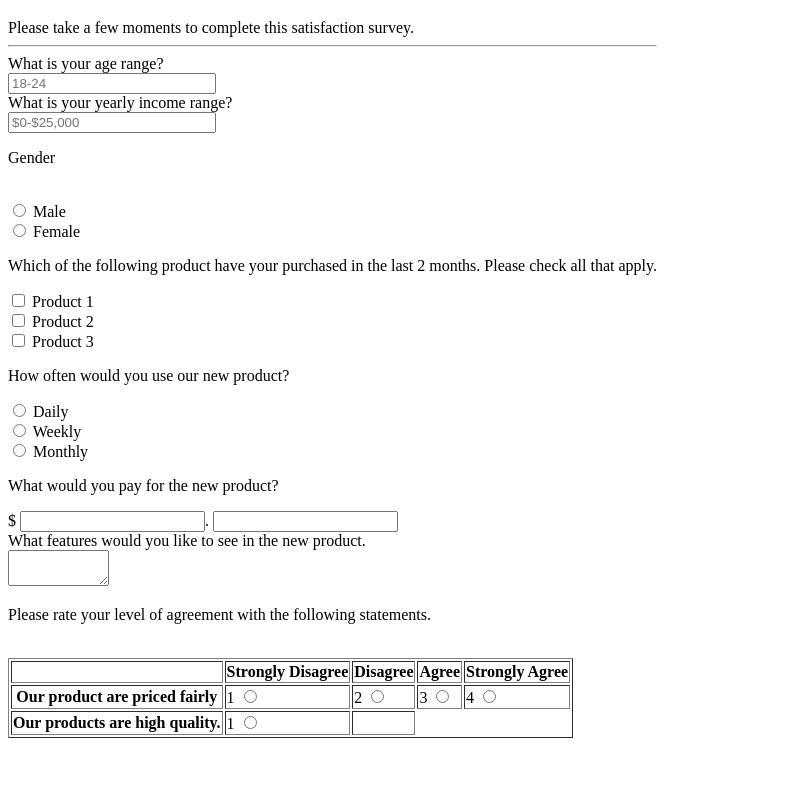
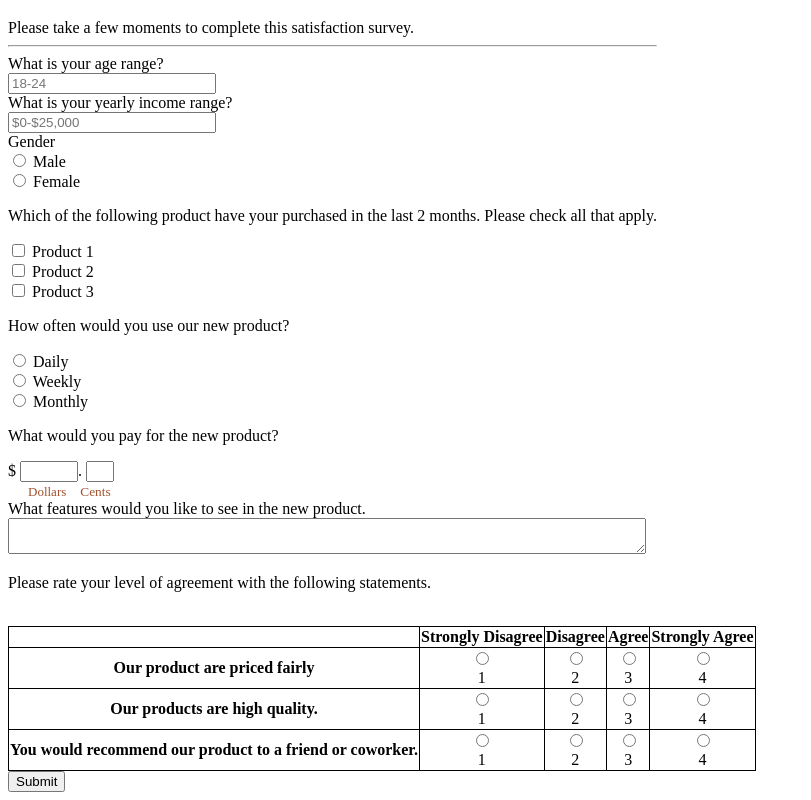
Before and after one commit to ngoc-hiep/IT, a plain HTML site: page learning/2.HTML/Thuc_hanh/thuc hanh html co ban/thuc_hanh_form/simpleform4.html in a window 1280 px wide. Shown: the part 80-880 px from the top of the page, without its empty margins (0-811 px from the left). Before the commit the page ends 826 px from the top, so only its background shows below. Drawn offline with Linux system fonts and the light colour scheme.

Commit message:
simpleform5

```diff
--- a/learning/2.HTML/Thuc_hanh/thuc hanh html co ban/thuc_hanh_form/simpleform4.html
+++ b/learning/2.HTML/Thuc_hanh/thuc hanh html co ban/thuc_hanh_form/simpleform4.html
@@ -37,11 +37,11 @@
         placeholder="$0-$25,000"
         class="number1"
       /><br />
-      <p>Gender</p><br />
+      <label>Gender</label><br />
       <input type="radio" name="gender1" id="male" value="Male" />
       <label for="male">Male</label><br />
-      <input type="radio" name="gender2" id="female" value="Female" />
-      <laber for="female">Female</laber><br />
+      <input type="radio" name="gender1" id="female" value="Female" />
+      <label for="female">Female</label><br />
       <p>
         Which of the following product have your purchased in the last 2 months.
         Please check all that apply.
@@ -53,24 +53,33 @@
       <input type="checkbox" name="product3" id="product3" value="product 3" />
       <label for="product3">Product 3</label><br />
       <p>How often would you use our new product?</p>
-      <input type="radio" name="often" value="Daily" />
-      <label for="often">Daily</label><br />
-      <input type="radio" name="often" value="Weekly" />
-      <label for="often">Weekly</label><br />
-      <input type="radio" name="often" value="Monthly" />
-      <label for="often">Monthly</label>
+      <input type="radio" name="often" id="Daily" value="Daily" />
+      <label for="Daily">Daily</label><br />
+      <input type="radio" name="often" id="Weekly" value="Weekly" />
+      <label for="Weekly">Weekly</label><br />
+      <input type="radio" name="often" id="Monthly" value="Monthly" />
+      <label for="Monthly">Monthly</label>
     </form>
     <p>What would you pay for the new product?</p>
     <label for="number1">$</label>
-    <input type="number" name="number1" value="" />.
-    <input type="number" name="cents" value="" /><br />
+    <input type="text" name="number1" value="" class="width2" />.
+    <input type="text" name="cents" value="" class="width" /><br />
+    <label class="text_p">Dollars</label>
+    <label class="text_c">Cents</label><br />
     <label for="text"
       >What features would you like to see in the new product.</label
     ><br />
-    <textarea id="text" name="text" rows="max" cols="10"></textarea><br />
+    <textarea
+      id="text"
+      name="text"
+      rows="max"
+      cols="10"
+      class="width3"
+    ></textarea
+    ><br />
     <p>Please rate your level of agreement with the following statements.</p>
     <br />
-    <table border="1">
+    <table class="border2">
       <tr>
         <th></th>
         <th>Strongly Disagree</th>
@@ -80,33 +89,62 @@
       </tr>
       <tr>
         <th>Our product are priced fairly</th>
-        <td>
+        <td class="inline">
+          <input type="radio" name="priced" id="1" value="1" /><br />
           <label for="1">1</label>
-          <input type="radio" name="1" value="" />
         </td>
-        <td>
+        <td class="inline">
+          <input type="radio" name="priced" id="2" value="2" /><br />
           <label for="2">2</label>
-          <input type="radio" name="2" value="" />
         </td>
-        <td>
+        <td class="inline">
+          <input type="radio" name="priced" id="4" value="3" /><br />
           <label for="3">3</label>
-          <input type="radio" name="3" value="" />
         </td>
-        <td>
+        <td class="inline">
+          <input type="radio" name="priced" id="4" value="4" /><br />
           <label for="4">4</label>
-          <input type="radio" name="4" value="" />
         </td>
       </tr>
       <tr>
         <th>Our products are high quality.</th>
-        <td>
-          <label for="1">1</label>
-          <input type="radio" name="1" value="" />
+        <td class="inline">
+          <input type="radio" name="high" id="5" value="1" /><br />
+          <label for="5">1</label>
         </td>
-        <td>
-          <label></label>
+        <td class="inline">
+          <input type="radio" name="high" id="6" value="2" /><br />
+          <label for="6">2</label>
+        </td>
+        <td class="inline">
+          <input type="radio" name="high" id="7" value="3" /><br />
+          <label for="7">3</label>
+        </td>
+        <td class="inline">
+          <input type="radio" name="high" id="8" value="4" /><br />
+          <label for="8">4</label>
+        </td>
+      </tr>
+      <tr>
+        <th>You would recommend our product to a friend or coworker.</th>
+        <td class="inline">
+          <input type="radio" name="recommend" id="9" value="1" /><br />
+          <label for="9">1</label>
+        </td>
+        <td class="inline">
+          <input type="radio" name="recommend" id="10" value="2" /><br />
+          <label for="10">2</label>
+        </td>
+        <td class="inline">
+          <input type="radio" name="recommend" id="11" value="3" /><br />
+          <label for="11">3</label>
+        </td>
+        <td class="inline">
+          <input type="radio" name="recommend" id="12" value="4" /><br />
+          <label for="12">4</label>
         </td>
       </tr>
     </table>
+    <button type="submit">Submit</button>
   </body>
 </html>
--- a/learning/2.HTML/Thuc_hanh/thuc hanh html co ban/thuc_hanh_form/style.css
+++ b/learning/2.HTML/Thuc_hanh/thuc hanh html co ban/thuc_hanh_form/style.css
@@ -70,3 +70,56 @@ form {
 .number1 {
     width: 200px;
 }
+.text_p {
+    color: sienna;
+    padding-left: 20px;
+    margin: 0px;
+    font-size: small;
+}
+.width {
+  width: 20px;
+}
+.width2 {
+  width: 50px;
+}
+.text_c {
+  font-size: smaller;
+  color: sienna;
+  padding-left: 10px;
+}
+.width3 {
+  width: 50%;
+}
+.border2 {
+  border: 1px solid black;
+}
+table, th, td {
+  border: 1px solid black;
+  border-collapse: collapse;
+}
+.inline {
+  text-align: center;
+}
+/*bai 62*/
+.blue {
+  color: blue;
+  margin: 0px;
+}
+.image {
+  background-color: yellow;
+  width: 500px;
+}
+.widthfour {
+  width: 100px;
+}
+.widthfive {
+  width: 200px;
+  padding-bottom: 40px;
+}
+.pepper {
+  background-color: aqua;
+}
+.input {
+ display: flex;
+ align-items: center;
+}
```
Also changed, not shown: learning/2.HTML/Thuc_hanh/thuc hanh html co ban/thuc_hanh_form/simpleform5.html (added, +29 -0 lines), learning/2.HTML/Thuc_hanh/thuc hanh html co ban/thuc_hanh_form/simpleform62.html (added, +54 -0 lines).
